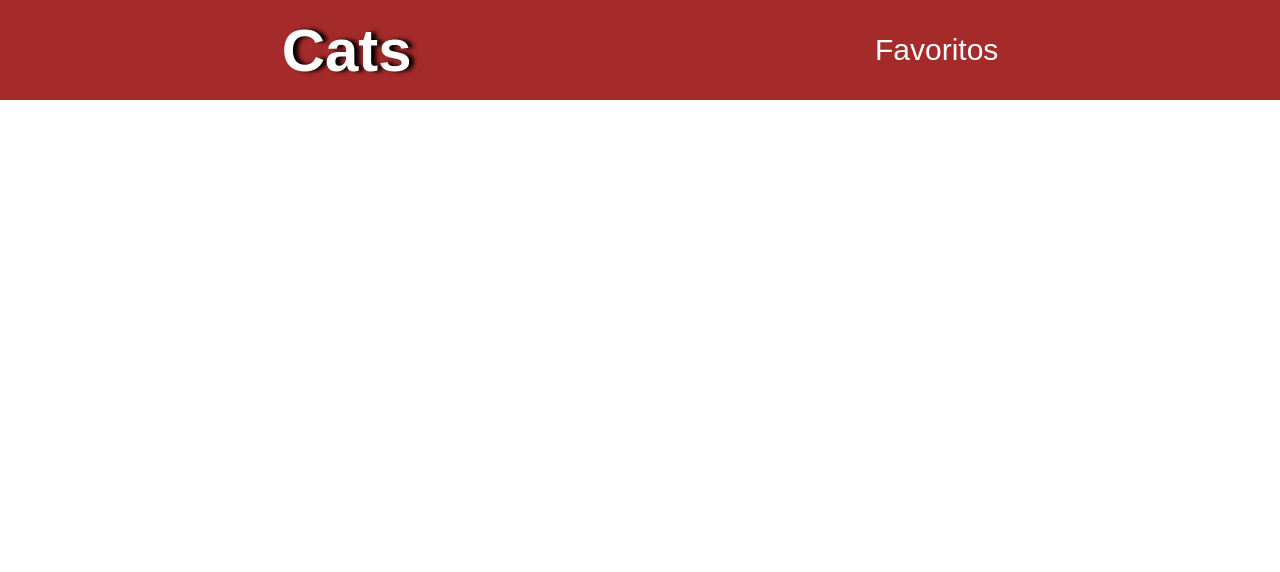
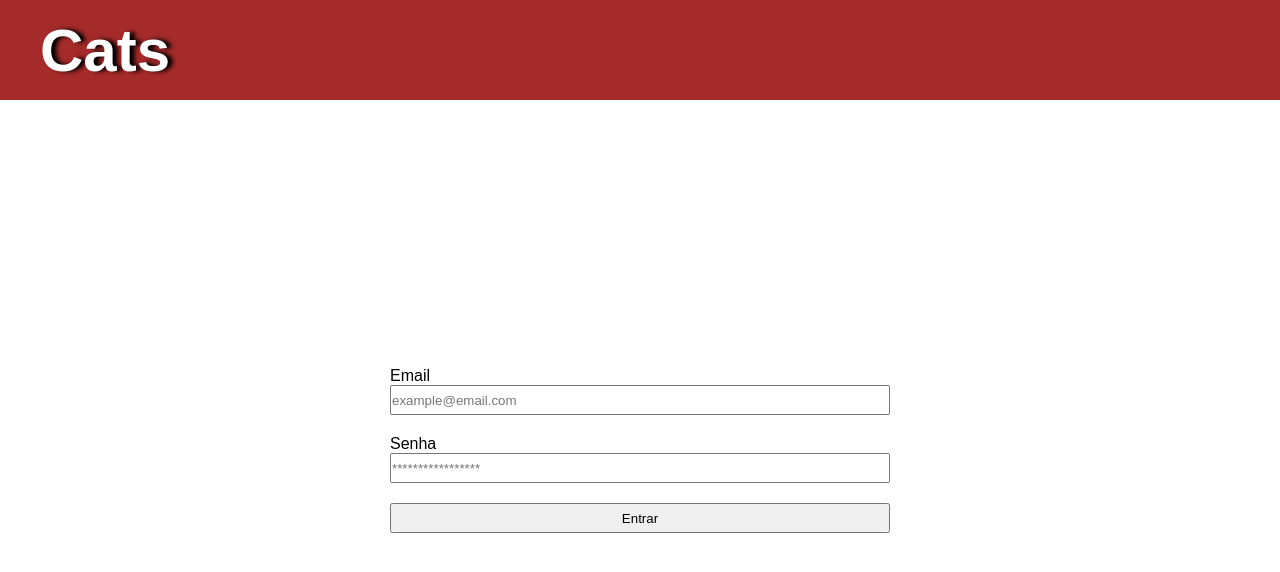
Before and after one commit to AndreLucasTrevizan/cats, a React (Create React App) app in the folder front/: page /sign_in in a window 1280 px wide. Shown: the top 572 px of the page. Built offline with nearby package versions, Linux system fonts and the light colour scheme; the HTML template or start-up script is replaced by a standard one.

Commit message:
Project Cats

```diff
--- a/front/src/Components/Header/index.js
+++ b/front/src/Components/Header/index.js
@@ -1,12 +1,31 @@
-import React from 'react';
+import React, {useState, useEffect} from 'react';
+import {Link} from 'react-router-dom';
 
 import './style.css';
 
 export default function Header() {
+
+    const[signedIn, setSignedIn] = useState(false);
+
+    useEffect(() => {
+        function loadToken() {
+            let token = JSON.parse(localStorage.getItem('token'));
+            if(token) {
+                setSignedIn(true);
+            }
+        }
+
+        loadToken();
+    }, []);
+
     return (
         <header>
-            <h1>Cats</h1>
-            <a>Favoritos</a>
+            <div>
+                <Link to='/'><h1>Cats</h1></Link>
+                {signedIn &&
+                    <Link className='logo'>Favoritos</Link>
+                }
+            </div>
         </header>
     );
 }
--- a/front/src/Components/Header/style.css
+++ b/front/src/Components/Header/style.css
@@ -1,20 +1,31 @@
 header {
-    height: 60px;
     background-color: brown;
-    color: #FFF;
-    width: 100%;
+    padding: 20px;
+}
+
+header div {
     display: flex;
-    justify-content: space-around;
+    justify-content: space-between;
     align-items: center;
     font-size: 30px;
-    padding: 50px;
+    height: 60px;
+    color: #FFF;
+    width: 1200px;
+    margin: 0 auto;
 }
 
 header a {
-    transition: all 0.5s;
+    text-decoration: none;
+    color: #FFF;
 }
 
-header a:hover {
+.logo {
+    transition: all 0.5s;
+    text-decoration: none;
+    color: #FFF;
+}
+
+.logo:hover {
     background-color: #FFF;
     border-radius: 10px;
     color: #000;
--- a/front/src/pages/Cat/index.js
+++ b/front/src/pages/Cat/index.js
@@ -23,12 +23,20 @@ export default function Cat() {
                 return;
             }
 
-            setCat(cat);
+            setCat(catApi);
             setLoading(false);
         }
 
         loadCat();
     }, [history, id]);
+
+    function setFavCat() {
+        let token = JSON.parse(localStorage.getItem('token'));
+        if(!token) {
+            history.replace('/sign_in');
+            return;
+        }
+    }
 
     if(loading) {
         return(
@@ -39,6 +47,25 @@ export default function Cat() {
     }
 
     return (
-        <p>{cat.name}</p>
+        <div className="container">
+            <h2>{cat.name}</h2>
+            <div className="cat-info">
+                <div className="image-cat">
+                    <figure>
+                        <img src={cat.image} alt={cat.name} />
+                    </figure>
+                </div>
+                <div className="details">
+                    <p>{cat.description}</p>
+                    <span>Comportamento: </span>{cat.temperament}
+                    <div className="buttons-cat">
+                        <span onClick={() => setFavCat()}>
+                            <i className="material-icons">add</i>
+                            Favoritar
+                        </span>
+                    </div>
+                </div>
+            </div>
+        </div>
     );
 }
--- a/front/src/pages/Cat/style.css
+++ b/front/src/pages/Cat/style.css
@@ -0,0 +1,67 @@
+.conainer {
+    margin: 0 auto;
+}
+
+.container h2 {
+    margin-top: 20px;
+    margin-bottom: 20px;
+    font-size: 2.6rem;
+    font-weight: normal;
+}
+
+.image-cat {
+    width: 100%;
+    height: 350px;
+    margin-right: 20px;
+}
+
+.image-cat figure {
+    width: 100%;
+    height: 100%;
+}
+
+.image-cat img {
+    width: 100%;
+    height: 100%;
+}
+
+.cat-info {
+    display: flex;
+    justify-content: space-around;
+}
+
+.details {
+    font-size: 20px;
+}
+
+.details p {
+    margin-bottom: 20px;
+}
+
+.details span {
+    font-weight: bold;
+}
+
+.buttons-cat {
+    width: 100%;
+    display: flex;
+    justify-content: flex-end;
+}
+
+.buttons-cat span {
+    background-color: brown;
+    padding: 10px;
+    color: #FFF;
+    display: flex;
+    justify-content: space-around;
+    align-items: center;
+    width: 150px;
+    border-radius: 10px;
+    margin-top: 20px;
+}
+
+.buttons-cat span:hover {
+    cursor: pointer;
+    box-shadow: 0px 0px 10px black;
+    transition: all 0.2s;
+}
--- a/front/src/pages/Home/style.css
+++ b/front/src/pages/Home/style.css
@@ -1,8 +1,3 @@
-.container {
-    width: 1200px;
-    margin: 0 auto;
-}
-
 .grid-cats {
     display: flex;
     justify-content: space-around;
--- /dev/null
+++ b/front/src/pages/Login/index.js
@@ -0,0 +1,23 @@
+import React from 'react';
+
+import './style.css';
+
+export default function Login() {
+    return (
+        <div className="container">
+            <div className="form">
+                <div className="form-group">
+                    <label>Email</label>
+                    <input type="email" name="email" className="form-control" placeholder="example@email.com" />
+                </div>
+                <div className="form-group">
+                    <label>Senha</label>
+                    <input type="password" name="password" className="form-control" placeholder="*****************" />
+                </div>
+                <div className="form-group">
+                    <button>Entrar</button>
+                </div>
+            </div>
+        </div>
+    );
+}
--- /dev/null
+++ b/front/src/pages/Login/style.css
@@ -0,0 +1,25 @@
+.container {
+    display: flex;
+    justify-content: center;
+    align-items: center;
+    height: calc(100vh - 100px);
+}
+
+.form {
+    width: 500px;
+}
+
+.form-group {
+    width: 100%;
+    display: flex;
+    flex-direction: column;
+}
+
+.form-control {
+    height: 30px;
+    margin-bottom: 20px;
+}
+
+.form-group button {
+    height: 30px;
+}
--- a/front/src/routes/router.js
+++ b/front/src/routes/router.js
@@ -6,6 +6,7 @@ import Header from '../Components/Header';
 //Pages
 import Home from '../pages/Home';
 import Cat from '../pages/Cat';
+import Login from '../pages/Login';
 
 const router = () => {
     return(
@@ -15,6 +16,7 @@ const router = () => {
                 <Route exact path="/" component={Home} />
                 <Route exact path="/cats/:id" component={Cat} />
             </Switch>
+            <Route exact path="/sign_in" component={Login} />
         </BrowserRouter>
     );
 };
--- a/front/src/style.css
+++ b/front/src/style.css
@@ -4,3 +4,8 @@
     box-sizing: border-box;
     font-family: sans-serif;
 }
+
+.container {
+    width: 1200px;
+    margin: 0 auto;
+}
```
